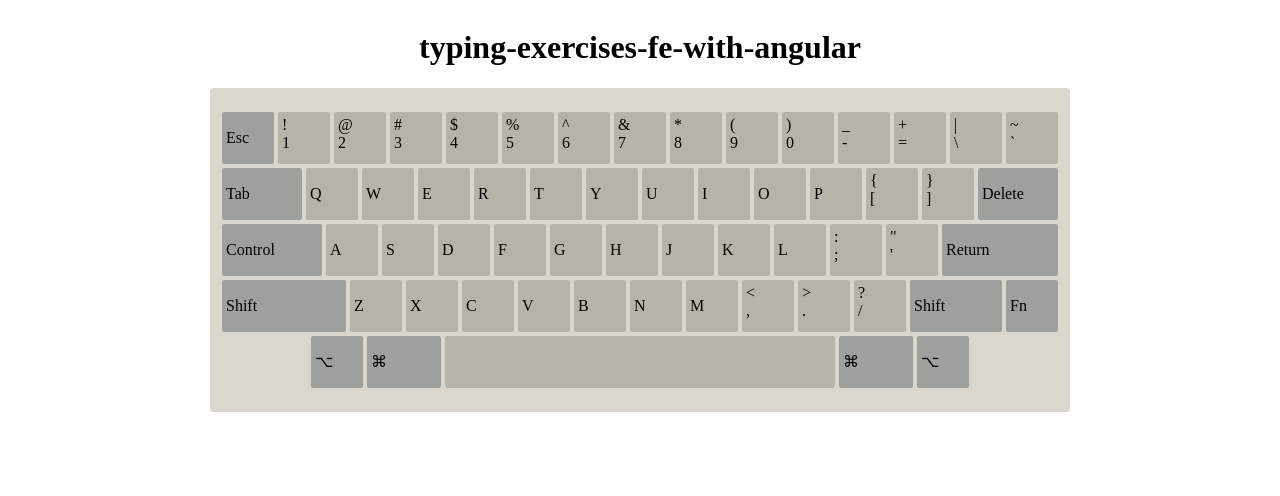
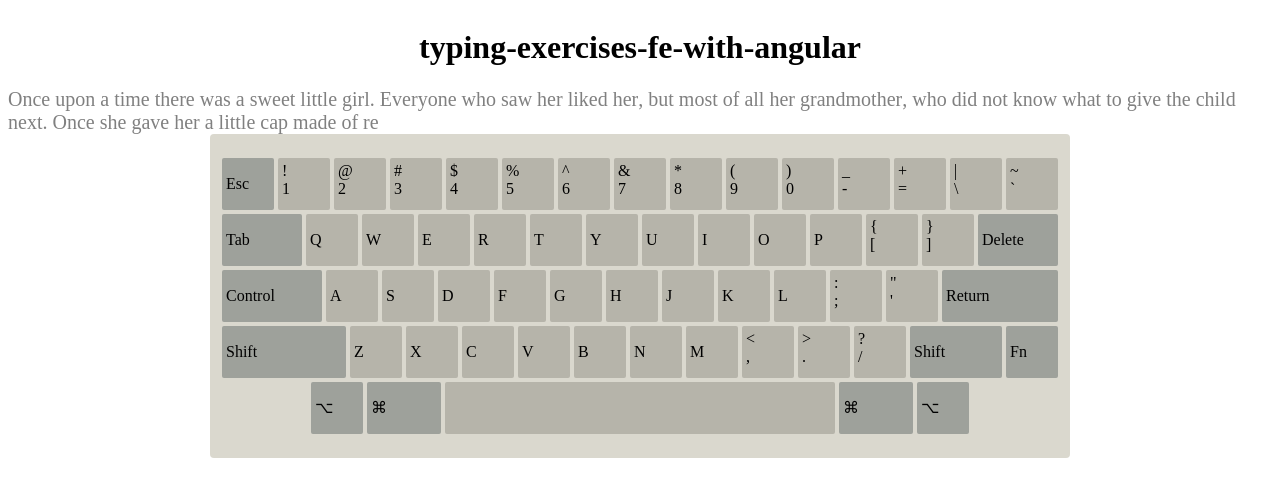
Before and after one commit to hanhan9449/typing-exercises-fe-with-angular, an Angular app: page / in a window 1280 px wide. Shown: the top 496 px of the page. Built offline with nearby package versions, Linux system fonts and the light colour scheme.

Commit message:
feat: 新增了打字练习

```diff
--- a/src/app/app.component.html
+++ b/src/app/app.component.html
@@ -1,6 +1,5 @@
 <main class="main">
-
-
   <h1 class="title">typing-exercises-fe-with-angular</h1>
+  <app-input-exercise></app-input-exercise>
   <app-keyboard></app-keyboard>
 </main>
--- /dev/null
+++ b/src/app/input-exercise/input-exercise.component.css
@@ -0,0 +1,12 @@
+.container {
+  font-size: 20px;
+}
+.inner-container {
+  position: relative;
+}
+
+.grey {
+
+}
+.black {}
+.red {}
--- /dev/null
+++ b/src/app/input-exercise/input-exercise.component.html
@@ -0,0 +1,5 @@
+<div class="container">
+
+  <app-input-item *ngFor="let ch of testText.slice(start,end).split(''); index  as index" [ch]="ch"
+                  [state]="getState(index)"></app-input-item>
+</div>
--- /dev/null
+++ b/src/app/input-exercise/input-exercise.component.ts
@@ -0,0 +1,52 @@
+import { Component, OnInit } from '@angular/core';
+import { InputItemStateType } from '../input-item/input-item-state.type';
+import { KeyboardService } from '../keyboard/keyboard.service';
+import { filter, pluck, tap } from 'rxjs';
+
+@Component({
+  selector: 'app-input-exercise',
+  templateUrl: './input-exercise.component.html',
+  styleUrls: ['./input-exercise.component.css'],
+})
+export class InputExerciseComponent implements OnInit {
+  constructor(private keyboardService: KeyboardService) {}
+
+  testText =
+    'Once upon a time there was a sweet little girl. Everyone who saw her liked her, but most of all her grandmother, who did not know what to give the child next. Once she gave her a little cap made of red velvet. Because it suited her so well, and she wanted to wear it all the time, she came to be known as Little Red Riding Hood. One day her mother said to her: "Come Little Red Riding Hood. Here is a piece of cake and a bottle of wine. Take them to your grandmother. She is sick and weak, and they will do her well. Mind your manners and give her my greetings. Behave yourself on the way, and do not leave the path, or you might fall down and break the glass, and then there will be nothing for your sick grandmother."';
+  start = 0;
+  end = 200;
+  strings = this.testText.slice(this.start, this.end);
+  errIndexList = new Set<number>();
+  current = 0;
+
+  getState(index: number): InputItemStateType {
+    if (this.current > index) {
+      if (this.errIndexList.has(index)) {
+        return 'red';
+      }
+      return 'black';
+    }
+
+    return 'grey';
+  }
+
+  ngOnInit(): void {
+    const keyboardChar$ = this.keyboardService.keyDown$.pipe(
+      pluck('key'),
+      filter((key) => key.length === 1),
+      tap((ch) => console.log('enter key:', ch))
+    );
+    keyboardChar$.subscribe((ch) => {
+      if (ch !== this.strings[this.current]) {
+        this.errIndexList.add(this.current);
+      }
+      if (ch === this.strings[this.current]) {
+        this.current++;
+      }
+      if (this.current === this.end) {
+        this.current = this.start;
+        this.errIndexList.clear();
+      }
+    });
+  }
+}
--- /dev/null
+++ b/src/app/input-item/input-item-state.type.ts
@@ -0,0 +1 @@
+export type InputItemStateType = 'red' | 'black' | 'grey';
--- /dev/null
+++ b/src/app/input-item/input-item.component.css
@@ -0,0 +1,12 @@
+.container {
+  display: inline;
+}
+.red {
+  color: red;
+}
+.grey {
+  color: gray;
+}
+.black {
+  color: black;
+}
--- /dev/null
+++ b/src/app/input-item/input-item.component.html
@@ -0,0 +1 @@
+<p class="container" [ngClass]="getState()">{{ch}}</p>
--- /dev/null
+++ b/src/app/input-item/input-item.component.ts
@@ -0,0 +1,23 @@
+import { Component, Input, OnInit } from '@angular/core';
+import { InputItemStateType } from './input-item-state.type';
+
+@Component({
+  selector: 'app-input-item',
+  templateUrl: './input-item.component.html',
+  styleUrls: ['./input-item.component.css'],
+})
+export class InputItemComponent implements OnInit {
+  @Input() ch!: string;
+  @Input() state?: InputItemStateType = 'grey';
+
+  constructor() {}
+
+  ngOnInit(): void {}
+
+  getState(): InputItemStateType {
+    if (!this.state) {
+      return 'grey';
+    }
+    return this.state;
+  }
+}
--- a/src/app/keyboard/keyboard.service.ts
+++ b/src/app/keyboard/keyboard.service.ts
@@ -1,5 +1,5 @@
 import { Injectable, OnDestroy, OnInit } from '@angular/core';
-import { fromEvent, Observable, pluck, Subscription } from 'rxjs';
+import { fromEvent, Observable, pluck, Subscription, tap } from 'rxjs';
 
 @Injectable({
   providedIn: 'root',
@@ -12,16 +12,18 @@ export class KeyboardService implements OnInit, OnDestroy {
   keyUpCode$!: Observable<string>;
 
   constructor() {
-    this.keyDown$ = fromEvent<KeyboardEvent>(document, 'keydown');
+    this.keyDown$ = fromEvent<KeyboardEvent>(document, 'keydown').pipe(
+      tap((e) => e.preventDefault())
+    );
     this.keyup$ = fromEvent<KeyboardEvent>(document, 'keyup');
     this.keyDownCode$ = this.keyDown$.pipe(pluck('code'));
     this.keyUpCode$ = this.keyup$.pipe(pluck('code'));
 
-    // this.obsList.push(
-    //   this.keyDownCode$.subscribe((code) =>
-    //     console.log(Date.now(), 'Keyboard down code --->', code)
-    //   )
-    // );
+    this.obsList.push(
+      this.keyDown$.subscribe((code) =>
+        console.log(Date.now(), 'Keyboard down code --->', code)
+      )
+    );
     // this.obsList.push(
     //   this.keyUpCode$.subscribe((code) =>
     //     console.log(Date.now(), 'Keyboard up code --->', code)
```
Also changed, not shown: src/app/app.module.ts (+9 -14 lines), src/app/input-exercise/input-exercise.module.ts (added, +11 -0 lines), 2 other files (tests, documents, lock files or other folders).
